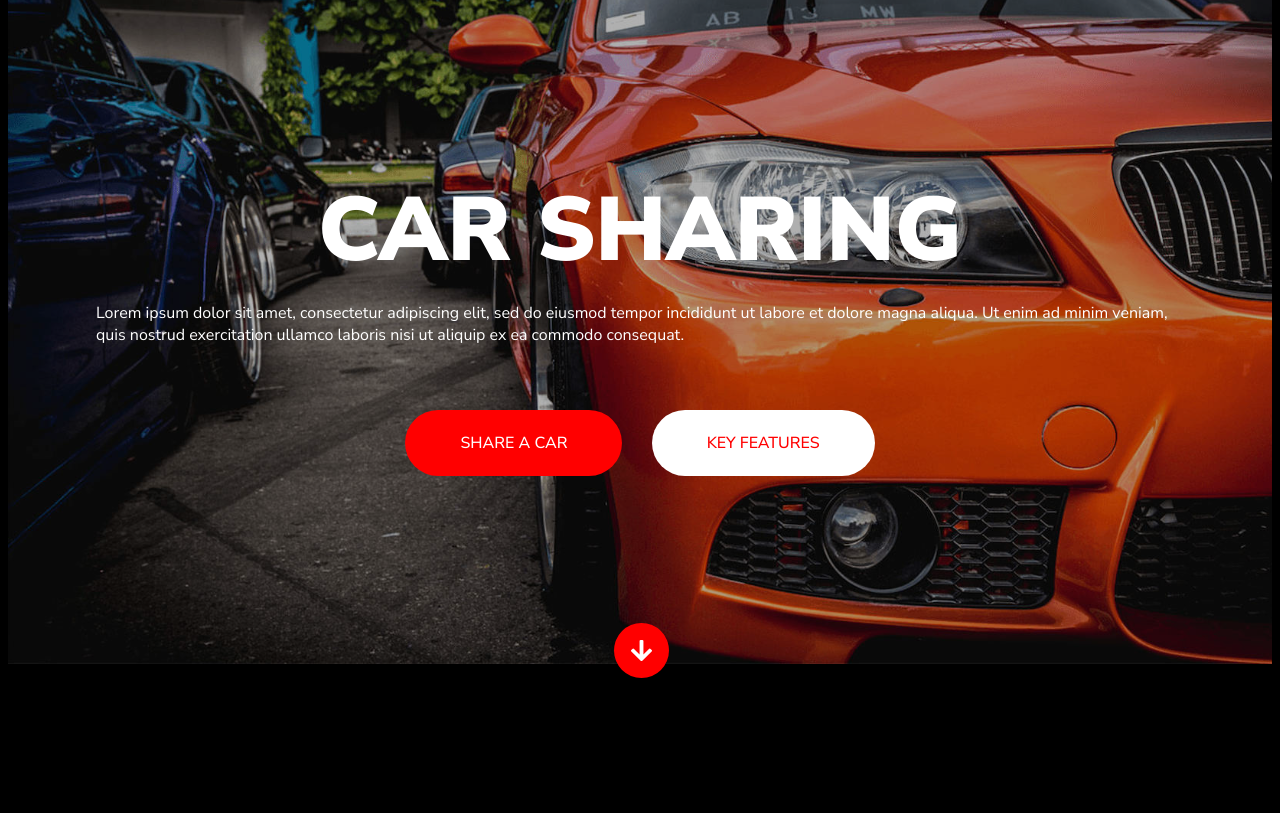
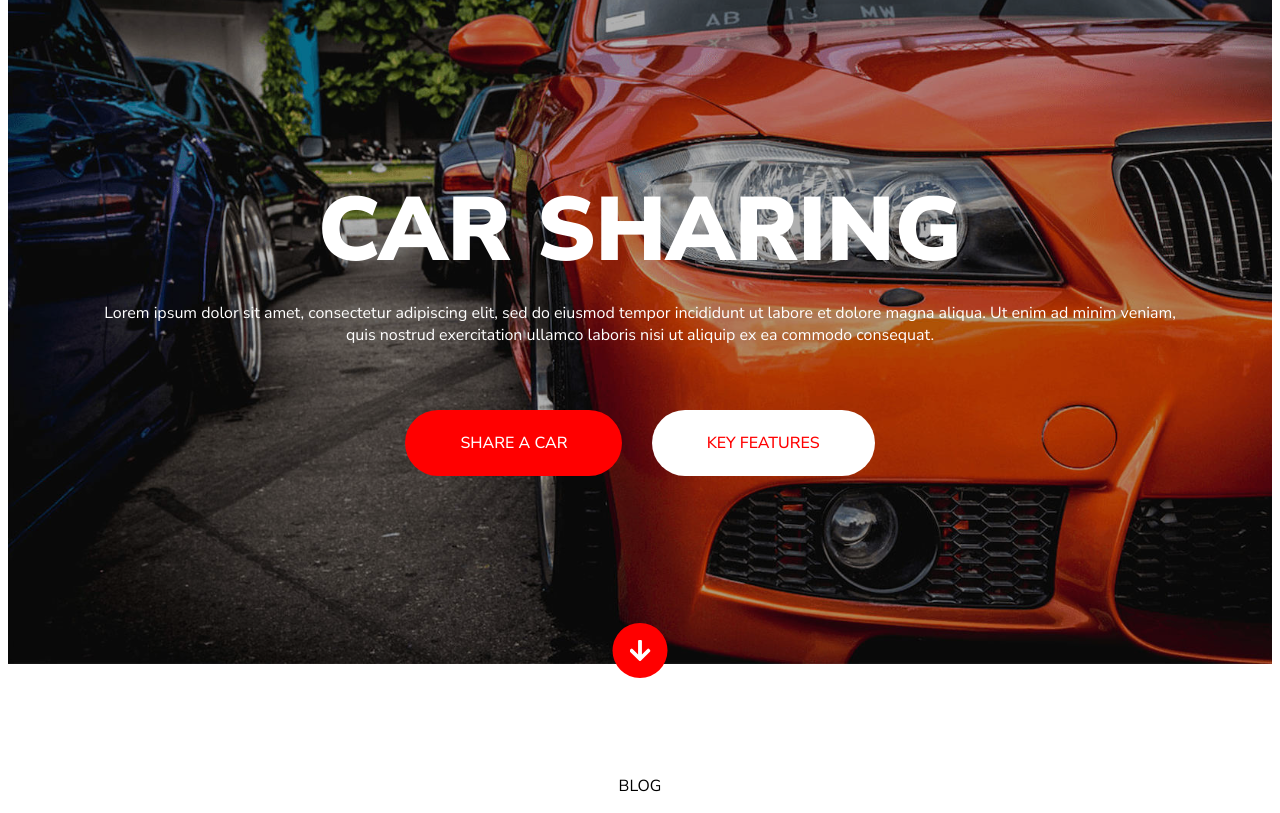
Before and after one commit to MagdalenaNastalek/car_sharing, a website built with Vite: page 01_Car_Sharing/index.html in a window 1280 px wide. Shown: the part 120-933 px from the top of the page. Before the commit the page ends 800 px from the top, so only its background shows below. Built offline with nearby package versions, Linux system fonts and the light colour scheme.

Commit message:
fixed arrow

```diff
--- a/01_Car_Sharing/css/style.css
+++ b/01_Car_Sharing/css/style.css
@@ -6,7 +6,7 @@
 }
 
 body {
-    background-color: black;
+
     color: white;
     font-family: "Nunito Sans" , sans-serif;
 
@@ -105,6 +105,7 @@ header {
 .info {
     font-size: 16px;
     margin-bottom: 64px;
+    text-align: center;
 }
 .buttons {
     font-size: 16px;
@@ -139,6 +140,18 @@ header {
     justify-content: center;
     align-items: center;
     position: absolute;
-    left: 48%;
-    bottom:2px;
+    left: 50%; /* przesunięcie o szerokość tej strzałki o 50%*/
+    transform: translate(-50%, 0);
+    bottom:2px; /* pozycjonowanie absolutne - możemy się odwoływać do lewej, prawej dołu i góry - krawędzi*/
 }
+
+.blog {
+    background-color: white;
+    padding-top: 95px;
+    color: black;
+
+}
+.center {
+    display: flex;
+    justify-content: center;
+}
--- a/01_Car_Sharing/index.html
+++ b/01_Car_Sharing/index.html
@@ -54,5 +54,12 @@
       </div>
     </header>
 
+    <section class="blog">
+      <div class="container"></div>
+      <p class="lines center">BLOG</p>
+    </section>
+
+
+
   </body>
 </html>
```
